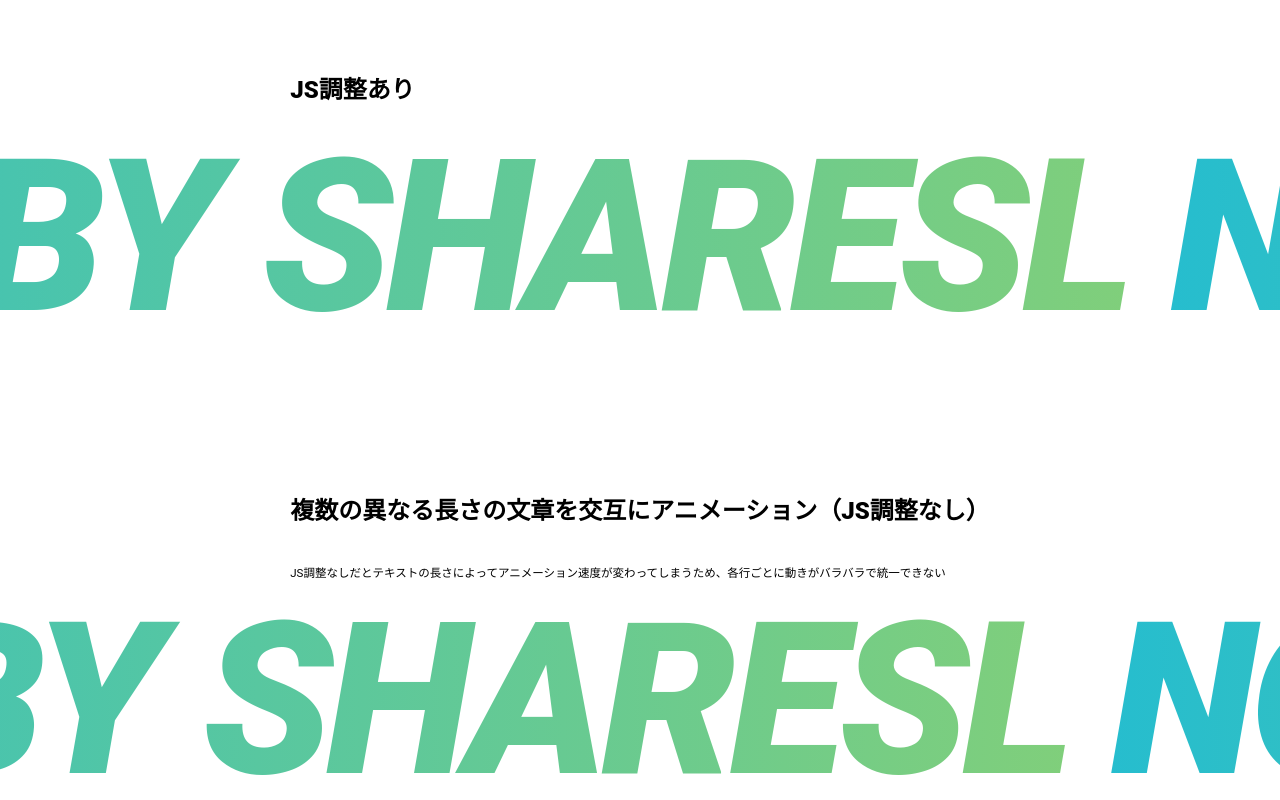
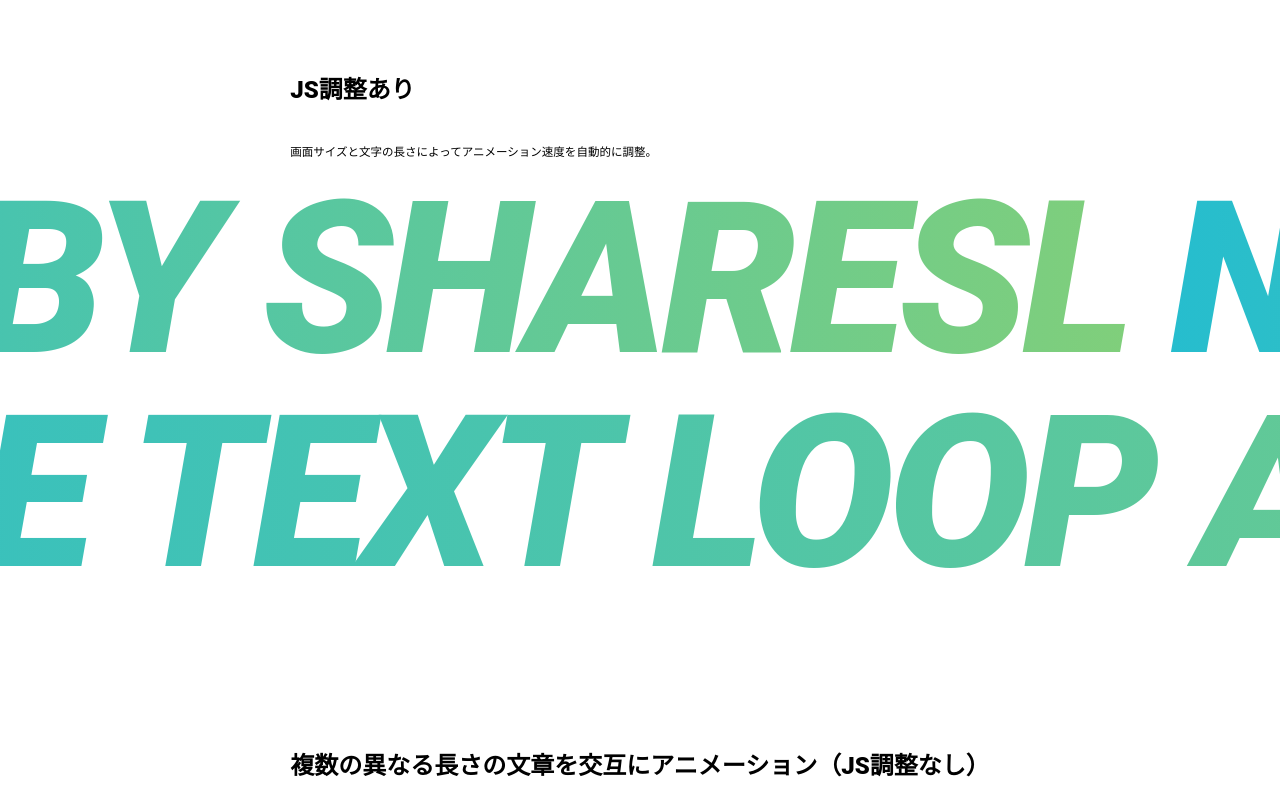
Before and after one commit to inos3910/infinite-test-loop-animation, a website: page index.html in a window 1280 px wide. Shown: the part 589-1389 px from the top of the page. Drawn offline with Linux system fonts and the light colour scheme.

Commit message:
[fix] demo-2を調整

```diff
--- a/index.html
+++ b/index.html
@@ -46,8 +46,17 @@
             <!-- /.p-content__container -->
             <section class="p-content__container" id="demo-2">
               <h2 class="caption">JS調整あり</h2>
+              <p>
+                画面サイズと文字の長さによってアニメーション速度を自動的に調整。
+              </p>
               <div class="c-text no-tick js-tick">
                 <div class="c-text__item js-tick-item">NOTES BY SHARESL</div>
+              </div>
+              <!-- /.c-text -->
+              <div class="c-text no-tick js-tick">
+                <div class="c-text__item js-tick-item">
+                  INFINITE TEXT LOOP ANIMATION.
+                </div>
               </div>
               <!-- /.c-text -->
             </section>
```
